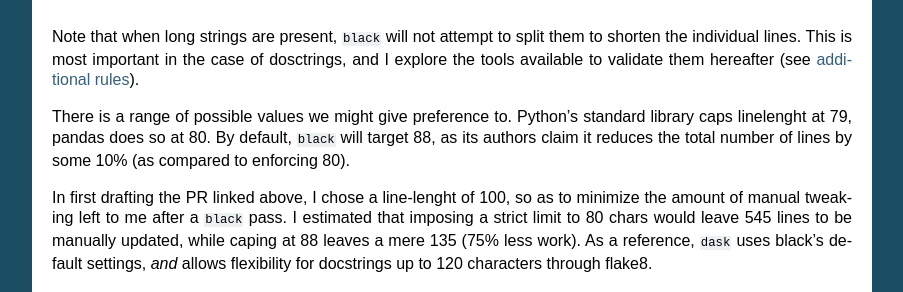
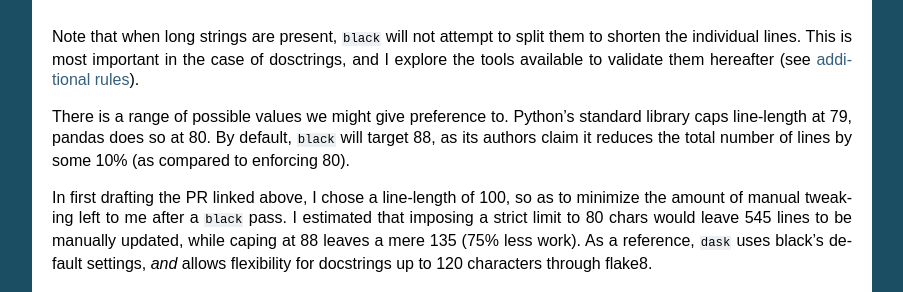
Before and after one commit to yt-project/ytep, a Sphinx documentation site: the page built from source/YTEPs/YTEP-0037.rst, in a window 1280 px wide and 900 px high, scrolled down 1610 px. Shown: the part 152-444 px from the top of the window, without its empty margins (198-1101 px from the left). Built offline with Sphinx 7.4.7, drawn with Linux system fonts in a browser that asks for light colours; formulas are drawn with MathJax 3; some of the changed text lies outside the part shown.

Commit message:
correct typo

```diff
--- a/source/YTEPs/YTEP-0037.rst
+++ b/source/YTEPs/YTEP-0037.rst
@@ -74,11 +74,11 @@ This is most important in the case of dosctrings, and I explore the tools availa
 validate them hereafter (see `additional rules`_).
 
 There is a range of possible values we might give preference to. Python's standard
-library caps linelenght at 79, pandas does so at 80. By default, ``black`` will target
+library caps line-length at 79, pandas does so at 80. By default, ``black`` will target
 88, as its authors claim it reduces the total number of lines by some 10% (as compared
 to enforcing 80).
 
-In first drafting the PR linked above, I chose a line-lenght of 100, so as to minimize
+In first drafting the PR linked above, I chose a line-length of 100, so as to minimize
 the amount of manual tweaking left to me after a ``black`` pass. I estimated that
 imposing a strict limit to 80 chars would leave 545 lines to be manually updated, while
 caping at 88 leaves a mere 135 (75% less work). As a reference, ``dask`` uses black's
@@ -183,7 +183,7 @@ It should be noted that ``black`` does not have a parser for Cython files, but
 interstingly ``flake8`` and ``isort`` do. Thus it is possible to add style checks for
 Cython extensions to the CI pipeline.
 
-Additionally, ``black`` will not force line-lenght limits in docstrings.
+Additionally, ``black`` will not force line-length limits in docstrings.
 ``flake8`` will still be able to catch violations there, but solving them
 require manual tweaking. However, the amount of existing docstrings going over
 88 characters is fairly small (a few dozens), so this is by no means a blocking
```
